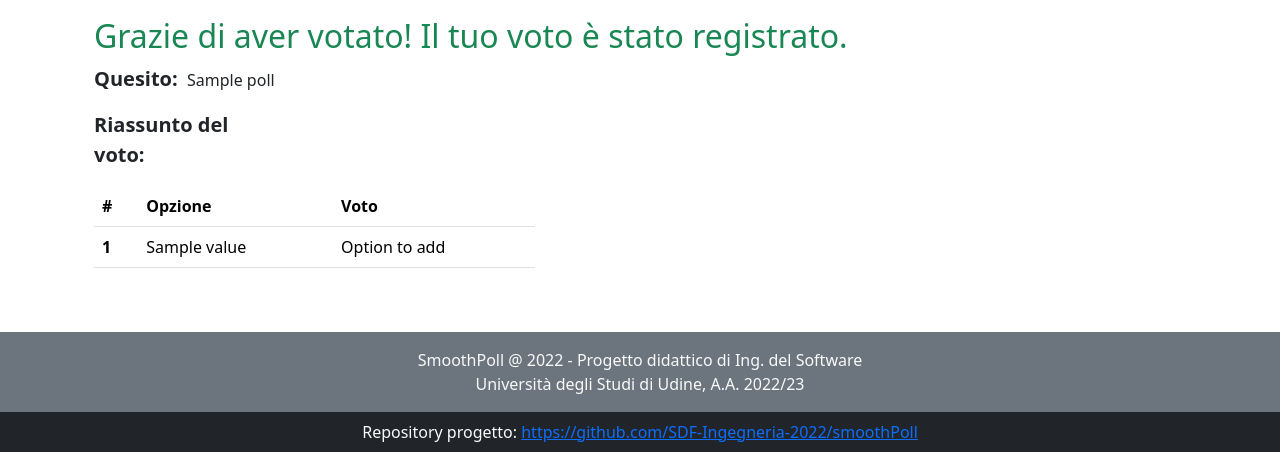
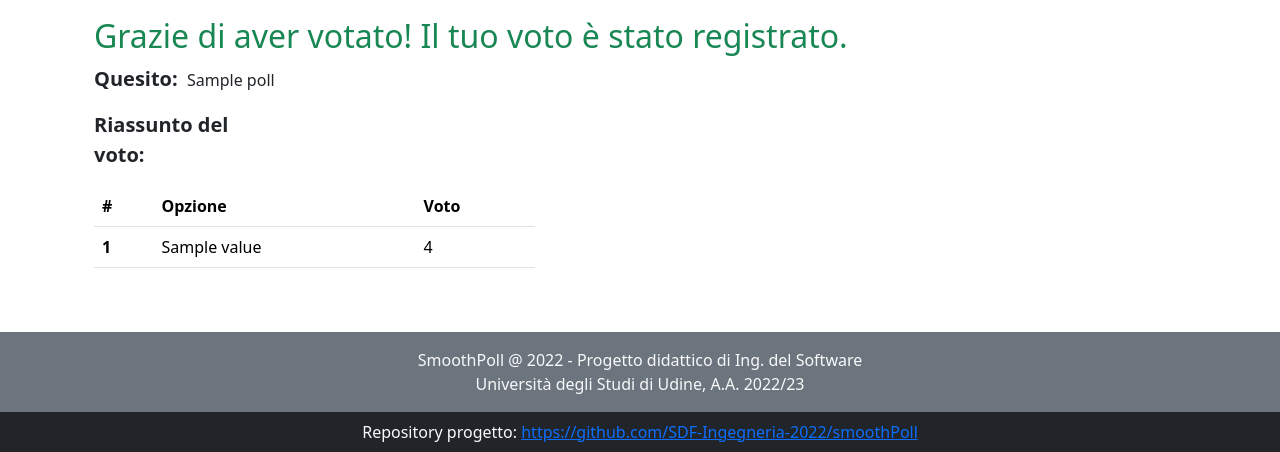
Before and after one commit to SDF-Ingegneria-2022/smoothPoll, a Django app: template polls/templates/polls/vote-majority-confirm.html in a window 1280 px wide. Shown: the part 530-982 px from the top of the page. Run offline with Django 4.2, Linux system fonts and the light colour scheme; the template is opened without the code that fills it: most values are stand-ins (such as "Sample title", 1, 10 or a date in 2020); some libraries are stand-ins or nearby versions.

Commit message:
fix: fix error: now show option and relative vote

```diff
--- a/polls/templates/polls/vote-majority-confirm.html
+++ b/polls/templates/polls/vote-majority-confirm.html
@@ -88,11 +88,11 @@ function copyLink(url) {
                     </tr>
                 </thead>
                 <tbody>
-                    {% for option in vote.poll.options%}
+                    {% for option in vote.judgments%}
                         <tr>
                             <th scope="row">  {{ forloop.counter }}</th>
-                            <td>{{option.value}}</td>
-                            <td>Option to add</td>
+                            <td>{{option.poll_option.value}}</td>
+                            <td>{{option.rating}}</td>
                         </tr>
                     {%endfor%}
                 </tbody>
```
